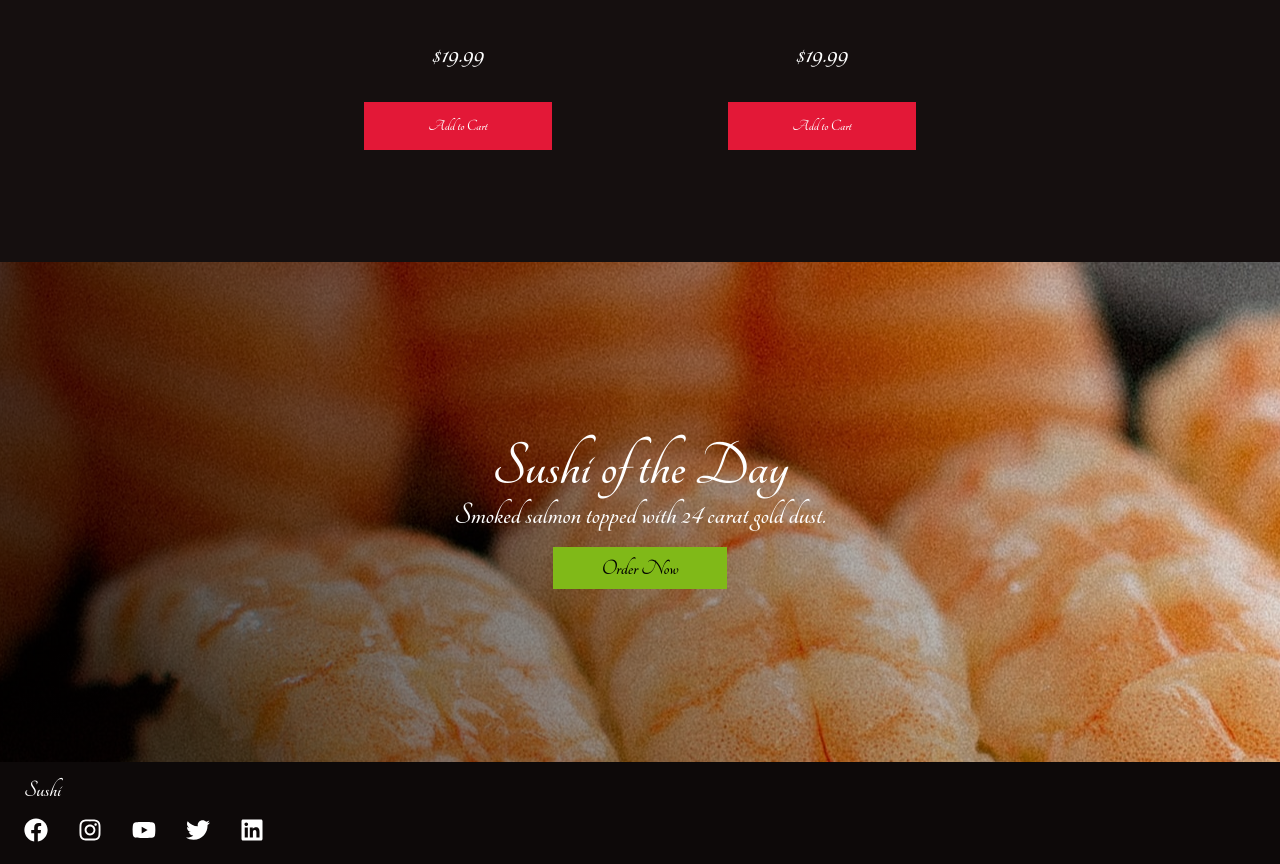
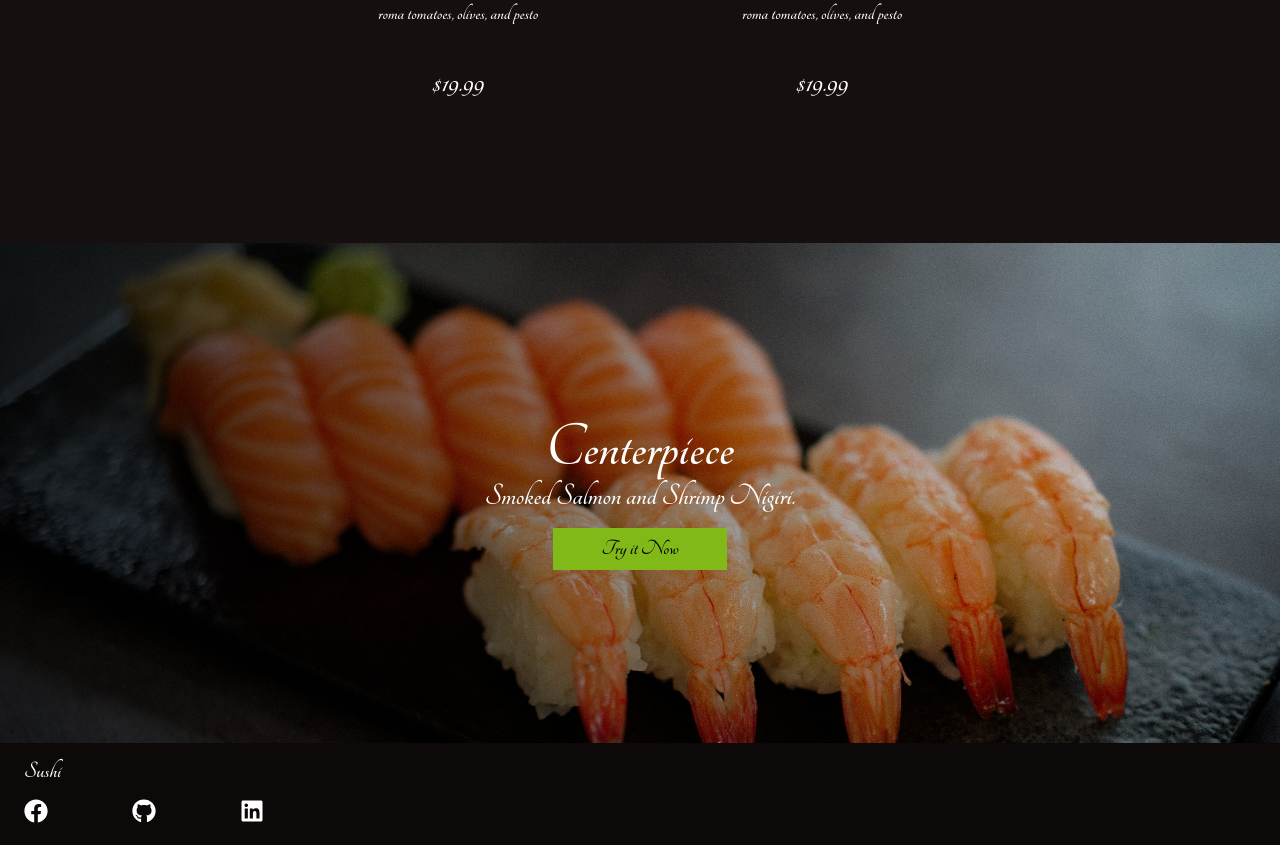
Before and after one commit to AldCls3322/MySushiMenu-Website, a React (Create React App) app: page / in a window 1280 px wide. Shown: the part 1442-2306 px from the top of the page. Built offline with nearby package versions, Linux system fonts and the light colour scheme.

Commit message:
changed the feature for better view

```diff
--- a/src/components/Feature.js
+++ b/src/components/Feature.js
@@ -5,9 +5,9 @@ import FeaturePic from '../imgs/lili-liu-5PQpACifvuA-unsplash.jpg';
 const Feature = () => {
     return (
         <Container>
-            <h1>Sushi of the Day</h1>
-            <p>Smoked salmon topped with 24 carat gold dust.</p>
-            <FtButton>Order Now</FtButton>
+            <h1>Centerpiece</h1>
+            <p>Smoked Salmon and Shrimp Nigiri.</p>
+            <FtButton>Try it Now</FtButton>
         </Container>
     )
 }
@@ -17,6 +17,7 @@ export default Feature
 const Container = styled.div`
     height: 100vh;
     max-height: 500px;
+    width: 100vw;
 
     display: flex;
     flex-direction: column;
@@ -26,7 +27,7 @@ const Container = styled.div`
 
     background: linear-gradient(to right, rgba(0, 0, 0, 0.7), rgba(0, 0, 0, 0.1)), url(${FeaturePic});
     background-position: center;
-    bakcground-size: cover;
+    background-size: cover;
     color: #fff;
 
     text-align: center;
--- a/src/components/Footer.js
+++ b/src/components/Footer.js
@@ -3,9 +3,7 @@ import styled from 'styled-components';
 import { Link } from 'react-router-dom';
 import {
     FaFacebook,
-    FaInstagram,
-    FaYoutube,
-    FaTwitter,
+    FaGithub,
     FaLinkedin
 } from 'react-icons/fa';
 
@@ -15,19 +13,13 @@ const Footer = () => {
             <SocialMedia>
                 <SocialLogo to="/">Sushi</SocialLogo>
                 <SocialIcon>
-                    <SocialIconLink href="/" target="_blank" aria-label="Facebook" rel="noopener noreferrer">
+                    <SocialIconLink href="https://www.facebook.com/profile.php?id=100010433581661" target="_blank" aria-label="Facebook" rel="noopener noreferrer">
                         <FaFacebook />
                     </SocialIconLink>
-                    <SocialIconLink href="/" target="_blank" aria-label="Instagram" rel="noopener noreferrer">
-                        <FaInstagram />
+                    <SocialIconLink href="https://github.com/AldCls3322" target="_blank" aria-label="Github" rel="noopener noreferrer">
+                        <FaGithub />
                     </SocialIconLink>
-                    <SocialIconLink href="/" target="_blank" aria-label="Youtube" rel="noopener noreferrer">
-                        <FaYoutube />
-                    </SocialIconLink>
-                    <SocialIconLink href="/" target="_blank" aria-label="Twitter" rel="noopener noreferrer">
-                        <FaTwitter />
-                    </SocialIconLink>
-                    <SocialIconLink href="/" target="_blank" aria-label="Linkedin" rel="noopener noreferrer">
+                    <SocialIconLink href="http://linkedin.com/in/aldo-celis-cordova-3933431b7" target="_blank" aria-label="Linkedin" rel="noopener noreferrer">
                         <FaLinkedin />
                     </SocialIconLink>
                 </SocialIcon>
@@ -39,7 +31,7 @@ const Footer = () => {
 export default Footer
 
 export const Container = styled.footer`
-    max-width: 100vw;
+    width: 100vw;
 
     padding: 16px 24px;
     display: flex;
--- a/src/components/Products.js
+++ b/src/components/Products.js
@@ -14,7 +14,6 @@ const Products = ({heading, data}) => {
                                 <CardTitle>{products.name}</CardTitle>
                                 <CardDesc>{products.desc}</CardDesc>
                                 <CardPrice>{products.price}</CardPrice>
-                                <CardButton>{products.button}</CardButton>
                             </CardInfo>
                         </Card>
                     );
@@ -70,7 +69,7 @@ const CardImg = styled.img`
 
 const CardTitle = styled.h2`
     font-weight: 400;
-    font-size: 1.5rem;
+    font-size: 1.8rem;
 `
 
 const CardInfo = styled.div`
@@ -81,6 +80,7 @@ const CardInfo = styled.div`
     padding: 2rem;
 
     text-align: center;
+    font-size: 1.3rem;
 `
 
 const CardDesc = styled.p`
@@ -97,7 +97,7 @@ const CardButton = styled.button`
     border: none;
     padding: 1rem 4rem;
 
-    background: #e31837;
+    background: #007f5f;
     color: #fff;
 
     font-size: 1rem;
@@ -105,7 +105,7 @@ const CardButton = styled.button`
     transition: 0.2 ease-out;
 
     &:hover{
-        background: #ffc500;
+        background: #80b918;
         color: #000;
 
         transition: 0.2s ease-out;
--- a/src/components/data.js
+++ b/src/components/data.js
@@ -7,15 +7,13 @@ export const products = [
         alt: 'Pizza',
         name: 'Supreme Pizza',
         desc: 'Marinara sauce, basil, italian sausage, roma tomatoes, olives, and pesto',
-        price: '$19.99',
-        button: 'Add to Cart'
+        price: '$19.99'
     },
     {
         img: product2,
         alt: 'Pizza',
         name: 'Supreme Pizza',
         desc: 'Marinara sauce, basil, italian sausage, roma tomatoes, olives, and pesto',
-        price: '$19.99',
-        button: 'Add to Cart'
+        price: '$19.99'
     }
 ]
```
